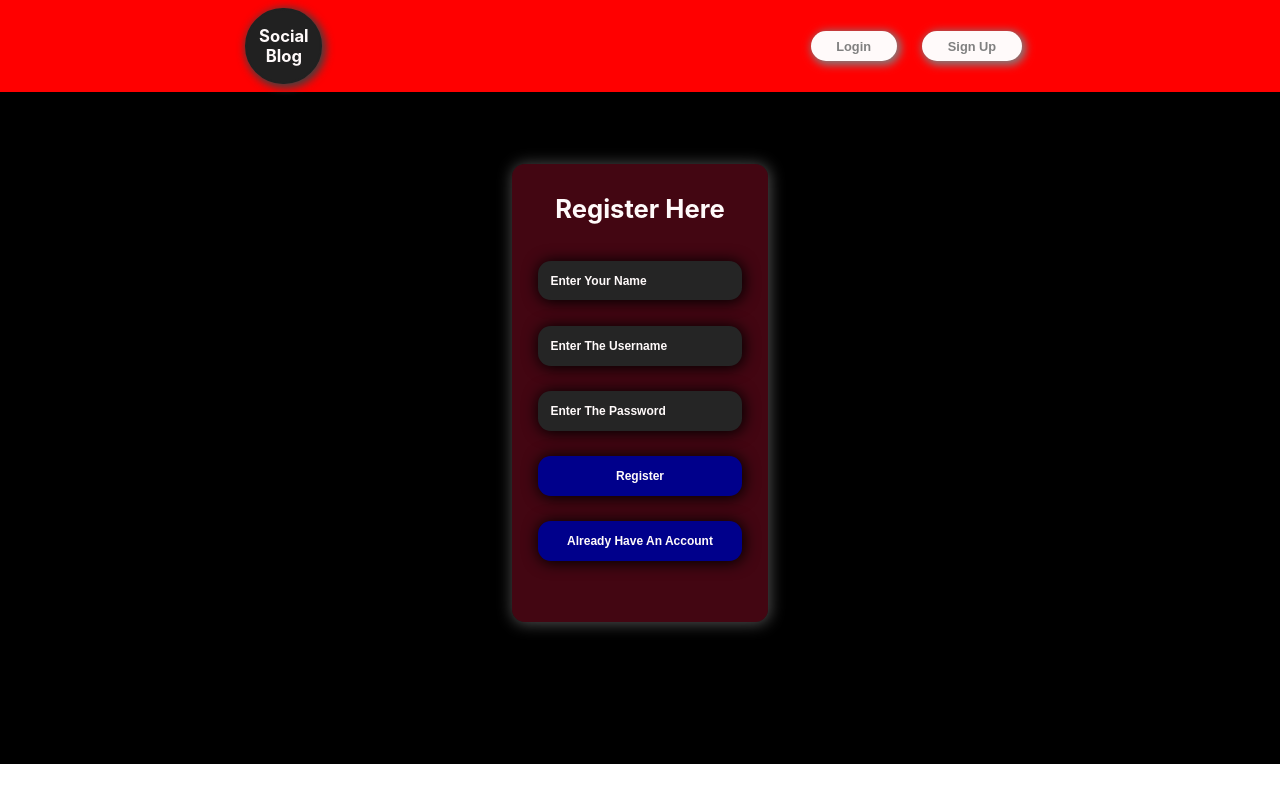
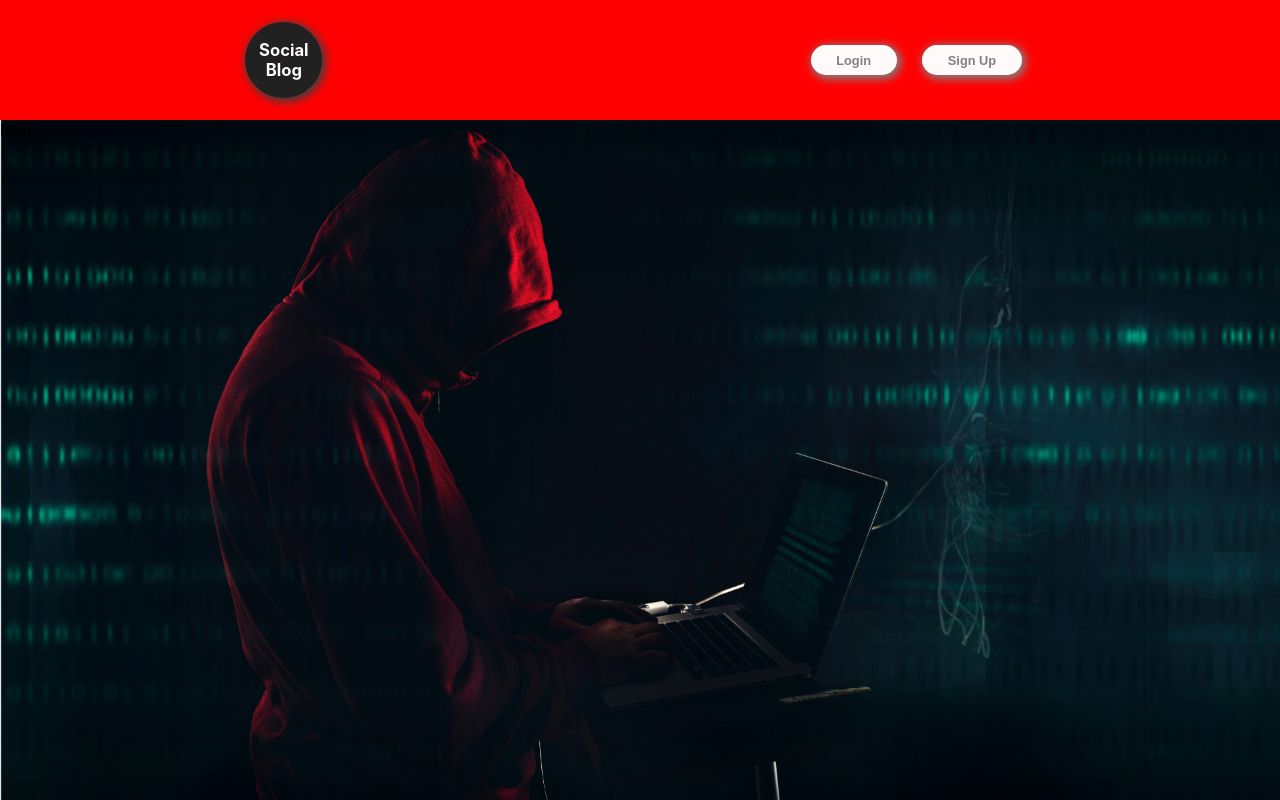
Before and after one commit to Viekesh/techSetGo, a React (Create React App) app in the folder mernStack/frontend/: page / in a window 1280 px wide. Built offline with nearby package versions, Linux system fonts and the light colour scheme.

Commit message:
Continue To Code blogApp1

```diff
--- a/mernStack/frontend/src/projects/blogApp1/LandingPage.jsx
+++ b/mernStack/frontend/src/projects/blogApp1/LandingPage.jsx
@@ -1,5 +1,5 @@
 import React from 'react';
-import Login from './components/Login/Login';
+import Login from './components/Account/Login';
 import "./components/styleSheets/LandingPage.css";
 
 
--- /dev/null
+++ b/mernStack/frontend/src/projects/blogApp1/components/Account/Login.css
@@ -0,0 +1,14 @@
+.user_login{
+    max-width: 100vw;
+    height: 90vh;
+    background: url("../../../images/hacker.png") no-repeat;
+    background-size: 100%;
+    background-position: center;
+    /* opacity: 0.3; */
+}
+
+@media only screen and (min-width: 768px) {
+    .user_login {
+        height: 85vh;
+    }
+}
--- /dev/null
+++ b/mernStack/frontend/src/projects/blogApp1/components/Account/Login.jsx
@@ -0,0 +1,12 @@
+import React from 'react';
+import "./Login.css";
+
+const Login = () => {
+  return (
+    <div className='user_login'>
+        login
+    </div>
+  )
+}
+
+export default Login;
--- a/mernStack/frontend/src/projects/blogApp1/components/styleSheets/Header.css
+++ b/mernStack/frontend/src/projects/blogApp1/components/styleSheets/Header.css
@@ -1,7 +1,7 @@
 header {
     padding: 6vw;
     max-width: 100vw;
-    height: auto;
+    height: 10vh;
     justify-content: space-between;
     background-color: red;
     box-shadow: 2px 2px 9px 2px rgb(255, 255, 255);
@@ -50,6 +50,7 @@ header {
 
 @media only screen and (min-width: 768px) {
     header {
+        height: 15vh;
         justify-content: space-around;
         padding: .6vw;
     }
```
Also changed, not shown: mernStack/frontend/src/projects/images/hacker.png (added).
